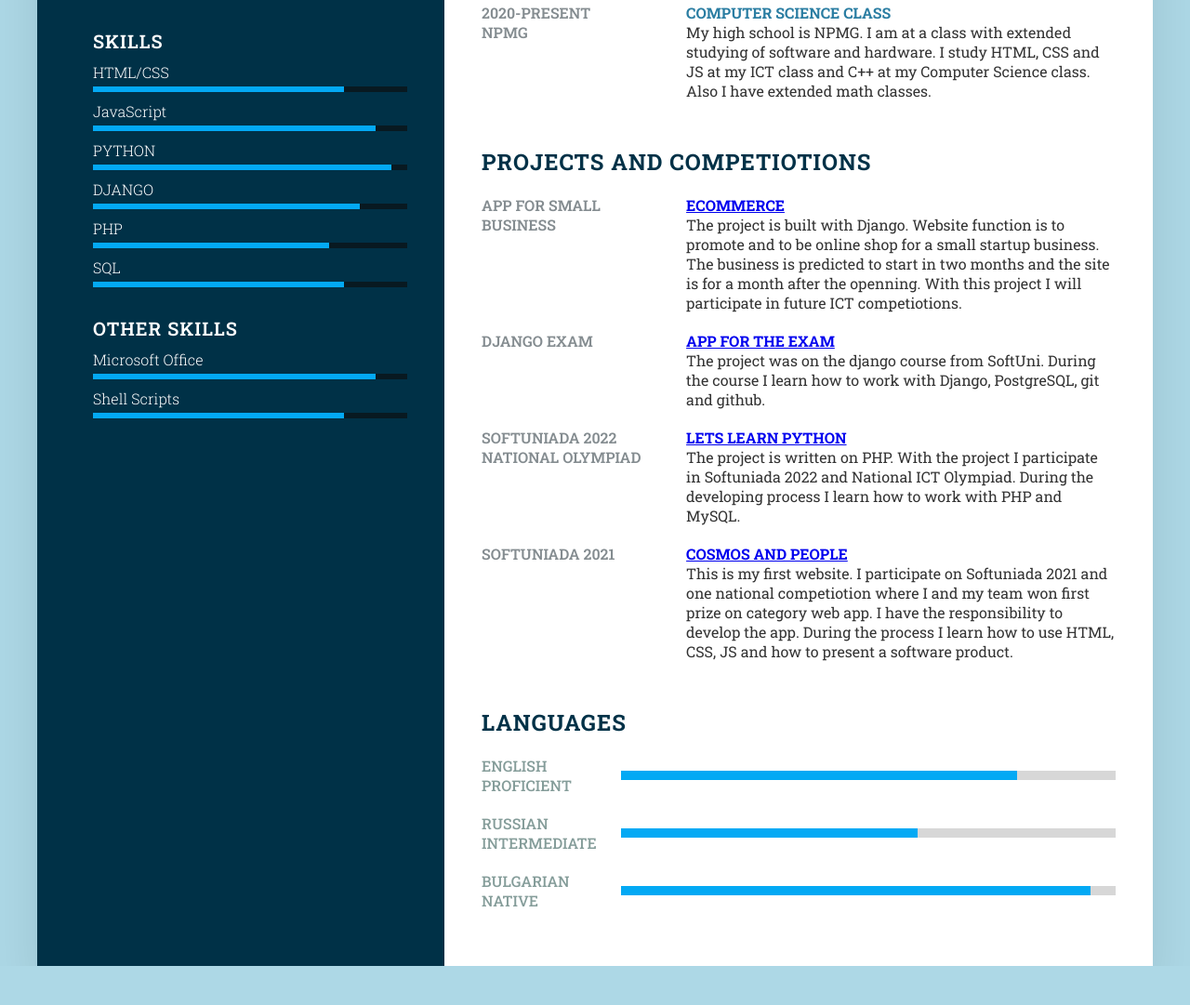
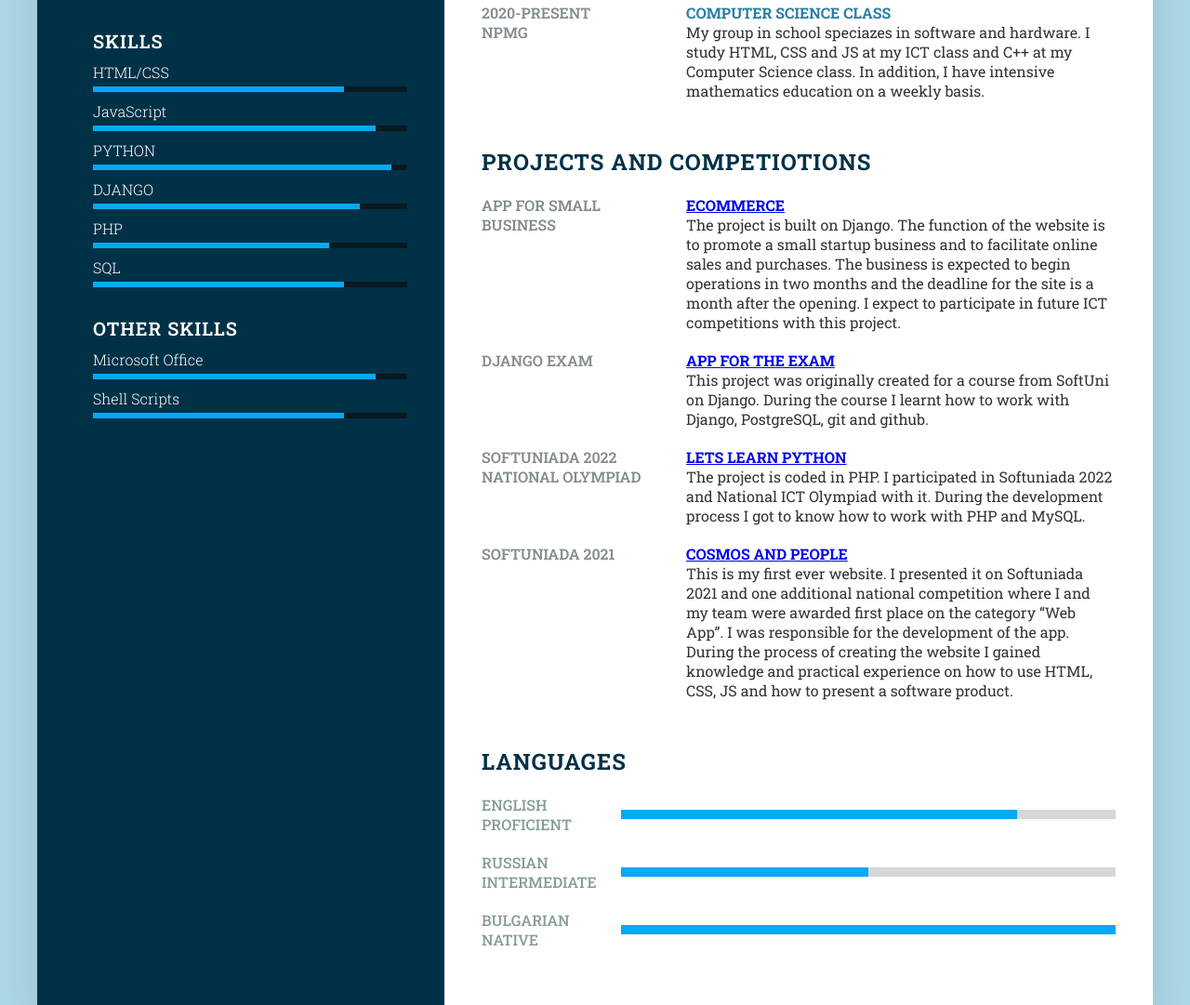
Before and after one commit to PTrendafilov/CV, a plain HTML site: page index.html in a window 1280 px wide. Shown: the part 495-1576 px from the top of the page at 93% size. Before the commit the page ends 1534 px from the top, so only its background shows below. Drawn offline with Linux system fonts and the light colour scheme.

Commit message:
Add files via upload

```diff
--- a/index.html
+++ b/index.html
@@ -17,7 +17,7 @@
         <aside>
             <div class="profile">
                 <div class="img-box">
-                    <img src="photo.png" alt="My Picture">
+                    <img src="photo.jpg" alt="My Picture">
                 </div>
                 <h2>Plamen Trendafilov<br>
                     <span>Python Developer</span>
@@ -29,7 +29,7 @@
                     <li>
                         <a href="https://github.com/PTrendafilov" target="blank">
                             <span class="icon"><i class="fa-brands fa-github"></i></span>
-                            <span class="text">github</span>
+                            <span class="text" style="border-bottom-style: solid;border-bottom-width:1px;">github</span>
                         </a>
                     </li>
                     <li>
@@ -103,7 +103,8 @@
         <main>
             <div class="about">
                 <h2 class="title-about">Profile</h2>
-                <p>A hard-working python developer. Passionate about the automation of the software.  One year experience with developing and presenting software and different designs for the interface part of the software. Experince with HTML, CSS, JS, Angular, Python, Django, PHP, MySQL, PostgreSQL, git and github.</p>
+                <p>Young and ambitious python developer, passionate about automation of software. Although I am still young, I have one year of experience in developing and presenting software and designs for its interface. I also have theoretical and practical knowledge in HTML, CSS, JS, Angular, Python, Django, PHP, MySQL, PostgreSQL, git and github.
+                </p>
             </div>
             <div class="about education">
                 <h2 class="title-about">Education</h2>
@@ -134,7 +135,7 @@
                    </div>
                    <div class="description">
                         <h4>Computer Science Class</h4>
-                        <p>My high school is NPMG. I am at a class with extended studying of software and hardware. I study HTML, CSS and JS at my ICT class and C++ at my Computer Science class. Also I have extended math classes.</p>
+                        <p>My group in school speciazes in software and hardware. I study HTML, CSS and JS at my ICT class and C++ at my Computer Science class. In addition, I have intensive mathematics education on a weekly basis.</p>
                    </div>
                </div>
             </div>
@@ -146,7 +147,7 @@
                     </div>
                     <div class="description">
                         <h4><a target="blank" href="https://github.com/PTrendafilov/Ecommerce">Ecommerce</a></h4>
-                        <p>The project is built with Django. Website function is to promote and to be online shop for a small startup business. The business is predicted to start in two months and the site is for a month after the openning. With this project I will participate in future ICT competiotions.</p>
+                        <p>The project is built on Django. The function of the website is to promote a small startup business and to facilitate online sales and purchases. The business is expected to begin operations in two months and the deadline for the site is a month after the opening. I expect to participate in future ICT competitions with this project.</p>
                    </div>
                 </div>
                 <div class="box">
@@ -155,7 +156,7 @@
                     </div>
                     <div class="description">
                         <h4><a target="blank" href="https://github.com/PTrendafilov/DjangoExam">App for the exam</a></h4>
-                        <p>The project was on the django course from SoftUni. During the course I learn how to work with Django, PostgreSQL, git and github.</p>
+                        <p>This project was originally created for a course from SoftUni on Django. During the course I learnt how to work with Django, PostgreSQL, git and github.</p>
                    </div>
                 </div>
                 <div class="box">
@@ -165,7 +166,7 @@
                     </div>
                     <div class="description">
                         <h4><a target="blank" href="https://github.com/PTrendafilov/National-Olympyad-2022">Lets Learn Python</a></h4>
-                        <p>The project is written on PHP. With the project I participate in Softuniada 2022 and National ICT Olympiad. During the developing process I learn how to work with PHP and MySQL.</p>
+                        <p>The project is coded in PHP. I participated in Softuniada 2022 and National ICT Olympiad with it. During the development process I got to know how to work with PHP and MySQL.</p>
                    </div>
                 </div>
                 <div class="box">
@@ -174,7 +175,7 @@
                     </div>
                     <div class="description">
                         <h4><a target="blank" href="https://github.com/PTrendafilov/SoftUniada2021">Cosmos and people</a></h4>
-                        <p>This is my first website. I participate on Softuniada 2021 and one national competiotion where I and my team won first prize on category web app. I have the responsibility to develop the app. During the process I learn how to use HTML, CSS, JS and how to present a software product. </p>
+                        <p>This is my first ever website. I presented it on Softuniada 2021 and one additional national competition where I and my team were awarded first place on the category “Web App”. I was responsible for the development of the app. During the process of creating the website I gained knowledge and practical experience on how to use HTML, CSS, JS and how to present a software product.</p>
                    </div>
                 </div>
 
@@ -190,13 +191,13 @@
                 <div class="box">
                     <h4>Russian Intermediate</h4>
                     <div class="precent">
-                        <div style="width: 60%;"></div>
+                        <div style="width: 50%;"></div>
                     </div>
                 </div>
                 <div class="box">
                     <h4>Bulgarian Native</h4>
                     <div class="precent">
-                        <div style="width: 95%;"></div>
+                        <div style="width:100%;"></div>
                     </div>
                 </div>
             </div>
```
Also changed, not shown: photo.jpg (added).
